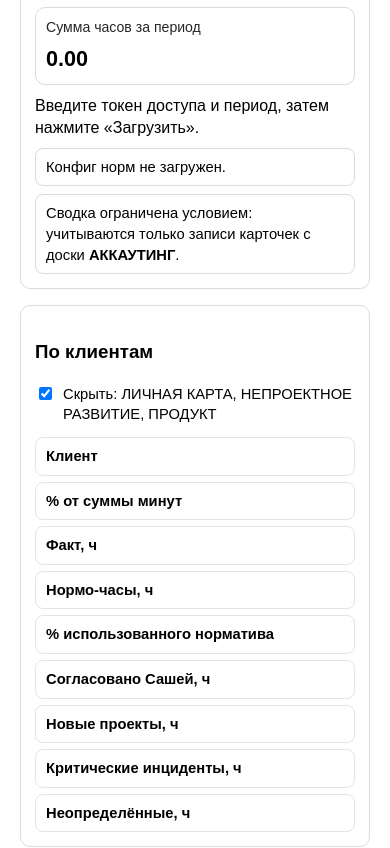
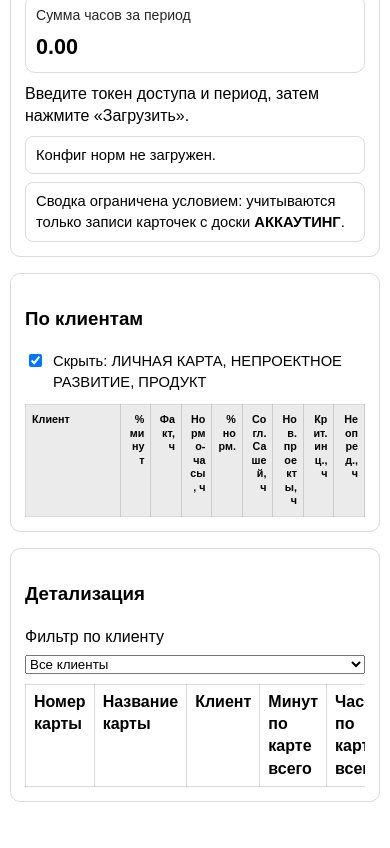
Before and after one commit to amozzherin/kaiten-time-tracker, a plain HTML site: page index.html in a window 390 px wide. Shown: the part 820-1668 px from the top of the page. After the commit the page ends 1646 px from the top, so only its background shows below. Drawn offline with Linux system fonts and the light colour scheme.

Commit message:
Update index.html

```diff
--- a/index.html
+++ b/index.html
@@ -9,15 +9,25 @@
       :root {
         color-scheme: light dark;
       }
+      *,
+      *::before,
+      *::after {
+        box-sizing: border-box;
+      }
+      html,
       body {
+        width: 100%;
         margin: 0;
+      }
+      body {
         font-family: Arial, sans-serif;
         line-height: 1.4;
       }
       .container {
-        max-width: min(1600px, 96vw);
-        margin: 24px auto;
-        padding: 0 20px;
+        width: 100%;
+        max-width: none;
+        margin: 12px 0 24px;
+        padding: 0 clamp(10px, 1.2vw, 28px);
       }
       h1 {
         margin-top: 0;
@@ -115,24 +125,39 @@
         cursor: pointer;
       }
       .clients-table-wrap {
+        width: 100%;
         overflow-x: auto;
       }
-      .client-grid {
-        display: grid;
-        grid-template-columns:
-          minmax(150px, 1.4fr)
-          repeat(8, minmax(78px, 1fr));
-        gap: 6px;
+      .clients-table {
         width: 100%;
-        font-size: 0.92em;
+        table-layout: fixed;
+        border-collapse: collapse;
+        font-size: 0.9em;
       }
-      .client-grid .head {
+      .clients-table th,
+      .clients-table td {
+        border: 1px solid #7774;
+        padding: 8px 6px;
+        text-align: left;
+        vertical-align: top;
+        word-wrap: break-word;
+        overflow-wrap: anywhere;
+      }
+      .clients-table th {
         font-weight: 700;
+        font-size: 0.82em;
+        line-height: 1.25;
+        background: color-mix(in srgb, Canvas 92%, CanvasText 8%);
       }
-      .client-grid > div {
-        border: 1px solid #7773;
-        border-radius: 8px;
-        padding: 8px 10px;
+      .clients-table col.col-client {
+        width: 22%;
+      }
+      .clients-table td.num {
+        text-align: right;
+        white-space: nowrap;
+      }
+      .clients-table th.num {
+        text-align: right;
       }
       .percent-badge {
         display: inline-block;
@@ -148,8 +173,11 @@
         .metrics {
           grid-template-columns: 1fr;
         }
-        .client-grid {
-          grid-template-columns: 1fr;
+        .clients-table {
+          font-size: 0.82em;
+        }
+        .clients-table col.col-client {
+          width: 28%;
         }
       }
     </style>
@@ -219,17 +247,14 @@
           <span>Скрыть: ЛИЧНАЯ КАРТА, НЕПРОЕКТНОЕ РАЗВИТИЕ, ПРОДУКТ</span>
         </label>
         <div class="clients-table-wrap">
-          <div class="client-grid" id="clientsGrid">
-          <div class="head">Клиент</div>
-          <div class="head">% от суммы минут</div>
-          <div class="head">Факт, ч</div>
-          <div class="head">Нормо-часы, ч</div>
-          <div class="head">% использованного норматива</div>
-          <div class="head">Согласовано Сашей, ч</div>
-          <div class="head">Новые проекты, ч</div>
-          <div class="head">Критические инциденты, ч</div>
-          <div class="head">Неопределённые, ч</div>
-          </div>
+          <table class="clients-table" id="clientsTable">
+            <colgroup>
+              <col class="col-client" />
+              <col span="8" />
+            </colgroup>
+            <thead id="clientsTableHead"></thead>
+            <tbody id="clientsTableBody"></tbody>
+          </table>
         </div>
       </div>
 
@@ -280,7 +305,8 @@
       const cardsCountEl = document.getElementById("cardsCount");
       const minutesTotalEl = document.getElementById("minutesTotal");
       const hoursTotalEl = document.getElementById("hoursTotal");
-      const clientsGridEl = document.getElementById("clientsGrid");
+      const clientsTableHeadEl = document.getElementById("clientsTableHead");
+      const clientsTableBodyEl = document.getElementById("clientsTableBody");
       const rowsEl = document.getElementById("rows");
 
       const formatLocalDate = (d) => {
@@ -698,21 +724,30 @@
         }
       }
 
-      const CLIENT_GRID_HEADERS_HTML = `
-          <div class="head">Клиент</div>
-          <div class="head">% от суммы минут</div>
-          <div class="head">Факт, ч</div>
-          <div class="head">Нормо-часы, ч</div>
-          <div class="head">% использованного норматива</div>
-          <div class="head">Согласовано Сашей, ч</div>
-          <div class="head">Новые проекты, ч</div>
-          <div class="head">Критические инциденты, ч</div>
-          <div class="head">Неопределённые, ч</div>
-      `;
+      const CLIENT_TABLE_COLUMNS = [
+        { label: "Клиент", title: "Клиент", num: false },
+        { label: "% минут", title: "% от суммы минут", num: true },
+        { label: "Факт, ч", title: "Факт, ч", num: true },
+        { label: "Нормо-часы, ч", title: "Нормо-часы, ч", num: true },
+        { label: "% норм.", title: "% использованного норматива", num: true },
+        { label: "Согл. Сашей, ч", title: "Согласовано Сашей, ч", num: true },
+        { label: "Нов. проекты, ч", title: "Новые проекты, ч", num: true },
+        { label: "Крит. инц., ч", title: "Критические инциденты, ч", num: true },
+        { label: "Неопред., ч", title: "Неопределённые, ч", num: true },
+      ];
+
+      function renderClientsTableHead() {
+        const cells = CLIENT_TABLE_COLUMNS.map((col) => {
+          const cls = col.num ? ' class="num"' : "";
+          return `<th${cls} title="${escapeHtml(col.title)}">${escapeHtml(col.label)}</th>`;
+        }).join("");
+        clientsTableHeadEl.innerHTML = `<tr>${cells}</tr>`;
+      }
 
       function renderClientsSummary(byClient, totalMinutes) {
-        clientsGridEl.innerHTML = CLIENT_GRID_HEADERS_HTML;
+        renderClientsTableHead();
 
+        const rows = [];
         const sorted = Array.from(byClient.entries()).sort((a, b) => b[1].total - a[1].total);
         for (const [client, agg] of sorted) {
           if (isClientRowHiddenInSummary(client)) continue;
@@ -725,30 +760,24 @@
           const percentText = typeof percentValue === "number" ? `${percentValue.toFixed(2)}%` : "-";
           const percentStyle = getPercentStyle(percentValue);
           const percentOfTotal = totalMinutes > 0 ? `${((minutes / totalMinutes) * 100).toFixed(2)}%` : "-";
-          const clientCell = document.createElement("div");
-          const minutesPercentCell = document.createElement("div");
-          const factHoursCell = document.createElement("div");
-          const normHoursCell = document.createElement("div");
-          const percentCell = document.createElement("div");
-          clientCell.textContent = client;
-          minutesPercentCell.textContent = percentOfTotal;
-          factHoursCell.textContent = formatHoursFromMinutes(agg.total);
-          normHoursCell.textContent = formatHoursFromMinutes(agg.norm);
-          percentCell.innerHTML =
+          const percentCell =
             percentText === "-"
               ? "-"
               : `<span class="percent-badge" style="${escapeHtml(percentStyle)}">${escapeHtml(percentText)}</span>`;
-          clientsGridEl.appendChild(clientCell);
-          clientsGridEl.appendChild(minutesPercentCell);
-          clientsGridEl.appendChild(factHoursCell);
-          clientsGridEl.appendChild(normHoursCell);
-          clientsGridEl.appendChild(percentCell);
-          for (const key of ["agreed", "newProjects", "critical", "undefined"]) {
-            const cell = document.createElement("div");
-            cell.textContent = formatHoursFromMinutes(agg[key]);
-            clientsGridEl.appendChild(cell);
-          }
+
+          rows.push(`<tr>
+            <td>${escapeHtml(client)}</td>
+            <td class="num">${escapeHtml(percentOfTotal)}</td>
+            <td class="num">${escapeHtml(formatHoursFromMinutes(agg.total))}</td>
+            <td class="num">${escapeHtml(formatHoursFromMinutes(agg.norm))}</td>
+            <td class="num">${percentCell}</td>
+            <td class="num">${escapeHtml(formatHoursFromMinutes(agg.agreed))}</td>
+            <td class="num">${escapeHtml(formatHoursFromMinutes(agg.newProjects))}</td>
+            <td class="num">${escapeHtml(formatHoursFromMinutes(agg.critical))}</td>
+            <td class="num">${escapeHtml(formatHoursFromMinutes(agg.undefined))}</td>
+          </tr>`);
         }
+        clientsTableBodyEl.innerHTML = rows.join("");
       }
 
       function updateClientFilterOptions(rows) {
@@ -939,13 +968,16 @@
         cardsCountEl.textContent = "0";
         minutesTotalEl.textContent = "0";
         hoursTotalEl.textContent = "0.00";
-        clientsGridEl.innerHTML = CLIENT_GRID_HEADERS_HTML;
+        renderClientsTableHead();
+        clientsTableBodyEl.innerHTML = "";
         clientFilterEl.innerHTML = `<option value="">Все клиенты</option>`;
         latestGroupedRows = [];
         latestByClient = new Map();
         latestTotalMinutes = 0;
         rowsEl.innerHTML = "";
       }
+
+      renderClientsTableHead();
 
       loadBtn.addEventListener("click", loadData);
       clearBtn.addEventListener("click", clearAll);
```
